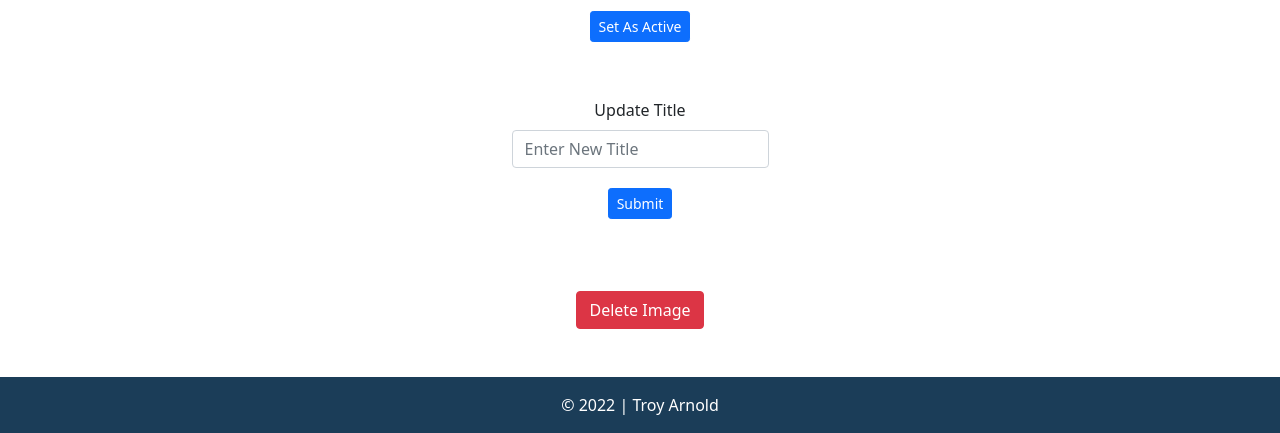
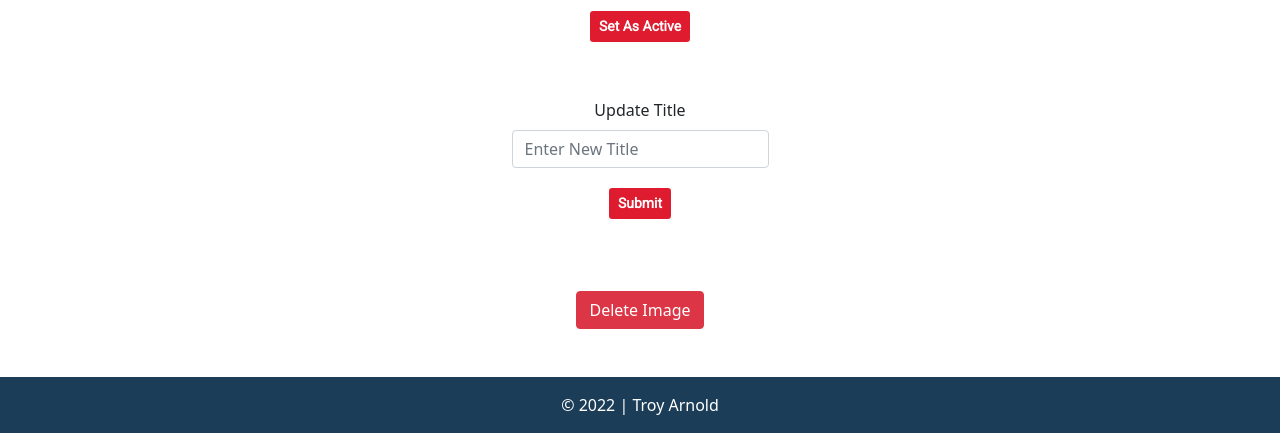
Before and after one commit to TroyLouis/my_frame_website, a Flask app: page /edit/1 in a window 1280 px wide. Shown: the part 411-844 px from the top of the page. Run offline with Flask 2, Linux system fonts and the light colour scheme; a user stored in the database is signed in; tables that the repository leaves empty hold one stand-in row (values such as "Sample post"); some libraries are stand-ins or nearby versions.

Commit message:
Fixed a bug where updating image title also sets it active

```diff
--- a/my_frame/posts/forms.py
+++ b/my_frame/posts/forms.py
@@ -9,4 +9,4 @@ class PostForm(FlaskForm):
     submit = SubmitField('Submit')
 
 class SetActiveForm(FlaskForm):
-    submit = SubmitField('Set As Active')
+    set_active = SubmitField('Set As Active')
--- a/my_frame/posts/routes.py
+++ b/my_frame/posts/routes.py
@@ -34,10 +34,10 @@ def edit(id):
     if current_user.id != image.user_id:
         abort(403)
     form = PostForm()
+    form2 = SetActiveForm()
     image = Image_Post.query.get_or_404(id)
-    form2 = SetActiveForm()
     single_image = image
-    if form2.validate_on_submit():
+    if form2.validate_on_submit() and "set_active" in request.form:
         current_user.active_image = single_image.image_uuid
         db.session.commit()
         flash(f'Your active image has been changed to {single_image.title}', 'success')
--- a/my_frame/templates/browse.html
+++ b/my_frame/templates/browse.html
@@ -13,7 +13,7 @@
                 {% endif %}
                 <div class="col">
                     <div class="card border-1">
-                        <a href="{{ url_for('posts.view_single_image', id=image.id)}}"><img class="card-img sized-256" src="https://myframebucket.s3.amazonaws.com/{{image.image_uuid}}"></a>
+                        <a href="{{ url_for('posts.view_single_image', id=image.id)}}"><img class="card-img sized-256" src="https://piframebucket.s3.us-west-1.amazonaws.com/{{image.image_uuid}}"></a>
                         <div class="card-body d-none d-md-block">
                             <p class="mb-0 mt-0">{{ image.title }}</p>
                             <p class="mt-0">{{ image.date_posted.strftime('%m-%d-%Y') }}</p>
--- a/my_frame/templates/edit.html
+++ b/my_frame/templates/edit.html
@@ -3,14 +3,14 @@
 <section class="p-5">
     <div class="container">
         <div class="text-center">
-            <img class="card-img sized-256" src="https://myframebucket.s3.amazonaws.com/{{image.image_uuid}}">
+            <img class="card-img sized-256" src="https://piframebucket.s3.us-west-1.amazonaws.com/{{image.image_uuid}}">
             <h2 class="mb-3 mt-3">{{ image.title }}</h2>
             <p class="">Date Posted: {{ image.date_posted.strftime('%m-%d-%Y') }}</p>
         </div>
         <form method="POST" action="">
             {{ form2.hidden_tag() }}
             <div class="form-group mb-3 d-flex flex-column align-items-center">
-                {{ form2.submit(class="btn btn-primary mt-3 mb-2 btn-sm") }}
+                {{ form2.set_active(class="btn cstm-btn-red fw-bold white font-roboto mt-3 mb-2 btn-sm") }}
             </div>
         </form>
 
@@ -22,7 +22,7 @@
                     <div>
                         {{form.title(class="form-control mb-1", placeholder='Enter New Title')}}
                     </div>
-                    {{ form.submit(class="btn btn-primary mt-3 mb-2 btn-sm") }}
+                    {{ form.submit(class="btn cstm-btn-red fw-bold white font-roboto mt-3 mb-2 btn-sm") }}
                 </div>
             </form>
             <!-- Button trigger modal -->
--- a/my_frame/templates/view_single_image.html
+++ b/my_frame/templates/view_single_image.html
@@ -5,13 +5,13 @@
     <div class="container">
         <div class="text-center">
             <h1 class="mb-5">{{image.title}}</h1>
-            <img class='sized-256' src="https://myframebucket.s3.amazonaws.com/{{fn}}">
+            <img class='sized-256' src="https://piframebucket.s3.us-west-1.amazonaws.com/{{fn}}">
             <p class="mt-5"> Posted by: {{ image.author.username }} </p>
             <p> Posted on: {{ image.author.date.strftime('%m-%d-%Y') }}</p>
             <form method="POST" action="">
                 {{ form.hidden_tag() }}
                     <div class="form-group mb-3 d-flex flex-column align-items-center">
-                        {{ form.submit(class="btn btn-primary mt-3 mb-2 btn-sm") }}
+                        {{ form.set_active(class="btn cstm-btn-red fw-bold white font-roboto mt-3 mb-2 btn-sm") }}
                     </div>
                 </form>
         </div>
```
Also changed, not shown: my_frame/site.db.
